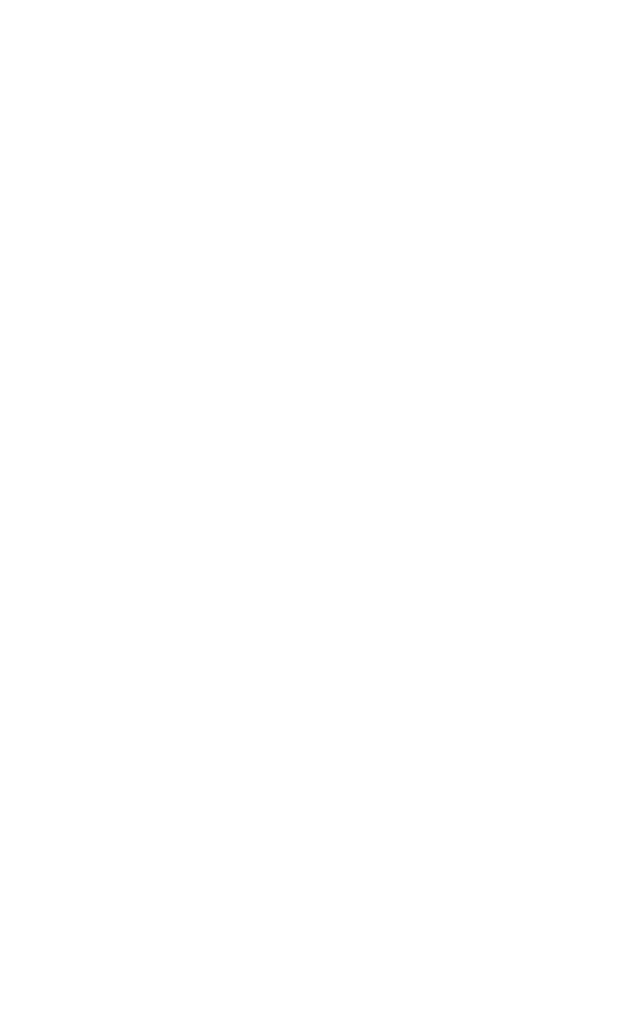
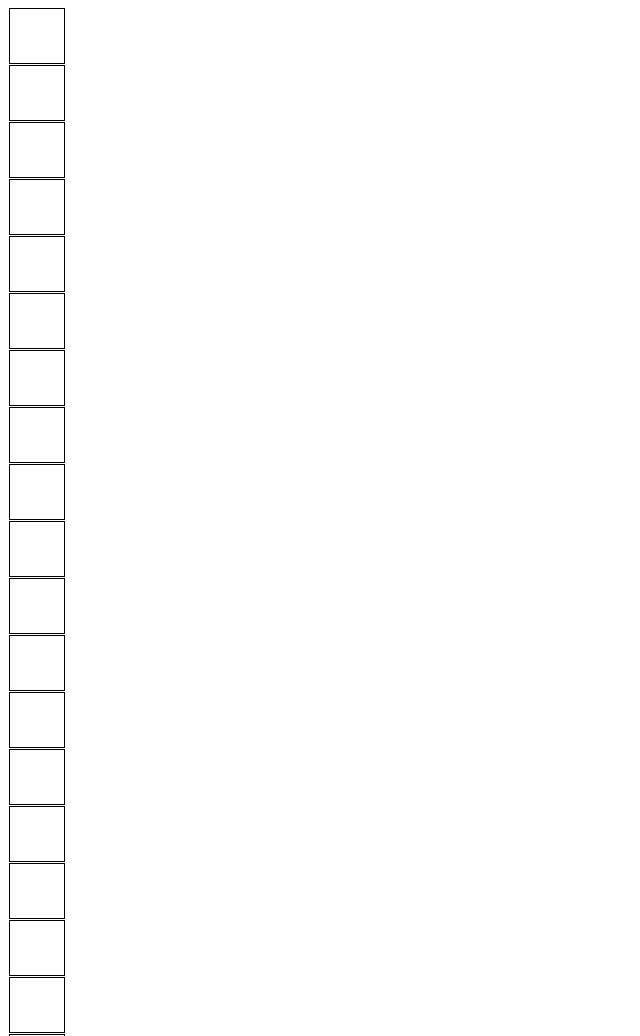
Before and after one commit to SamDevelopsCode/Etch-A-Sketch, a plain HTML site: page index.html in a window 1280 px wide. Shown: the top 1036 px of the page, without its empty margins (0-640 px from the left). Before the commit the page ends 800 px from the top, so only its background shows below. Drawn offline with Linux system fonts and the light colour scheme; files that its build step writes are made by us from their sources.

Commit message:
Added ability to create basic squares vertically

```diff
--- a/css/style.css
+++ b/css/style.css
@@ -0,0 +1,10 @@
+.grid-element
+{
+    border-color: black;
+    border: 1px;
+    border-style: solid;
+    margin: 1px;
+    padding: 2px;
+    width: 50px;
+    height: 50px;
+}
--- a/index.html
+++ b/index.html
@@ -5,7 +5,7 @@
     <meta http-equiv="X-UA-Compatible" content="IE=edge">
     <meta name="viewport" content="width=device-width, initial-scale=1.0">
     <title>Document</title>
-    <link rel="stylesheet" href="style.css">
+    <link rel="stylesheet" href="css/style.css">
     <script src="js/javascript.js" defer></script>
 </head>
 
--- a/js/javascript.js
+++ b/js/javascript.js
@@ -0,0 +1,14 @@
+const gridContainer = document.getElementById("container");
+
+function createGrids()
+{
+    for (let i = 0; i < 32; i++)
+    {
+        // creates the squares and childs them to container
+        var div = document.createElement("div");
+        div.classList.add("grid-element")
+        gridContainer.appendChild(div);
+    }
+}
+
+createGrids();
```
